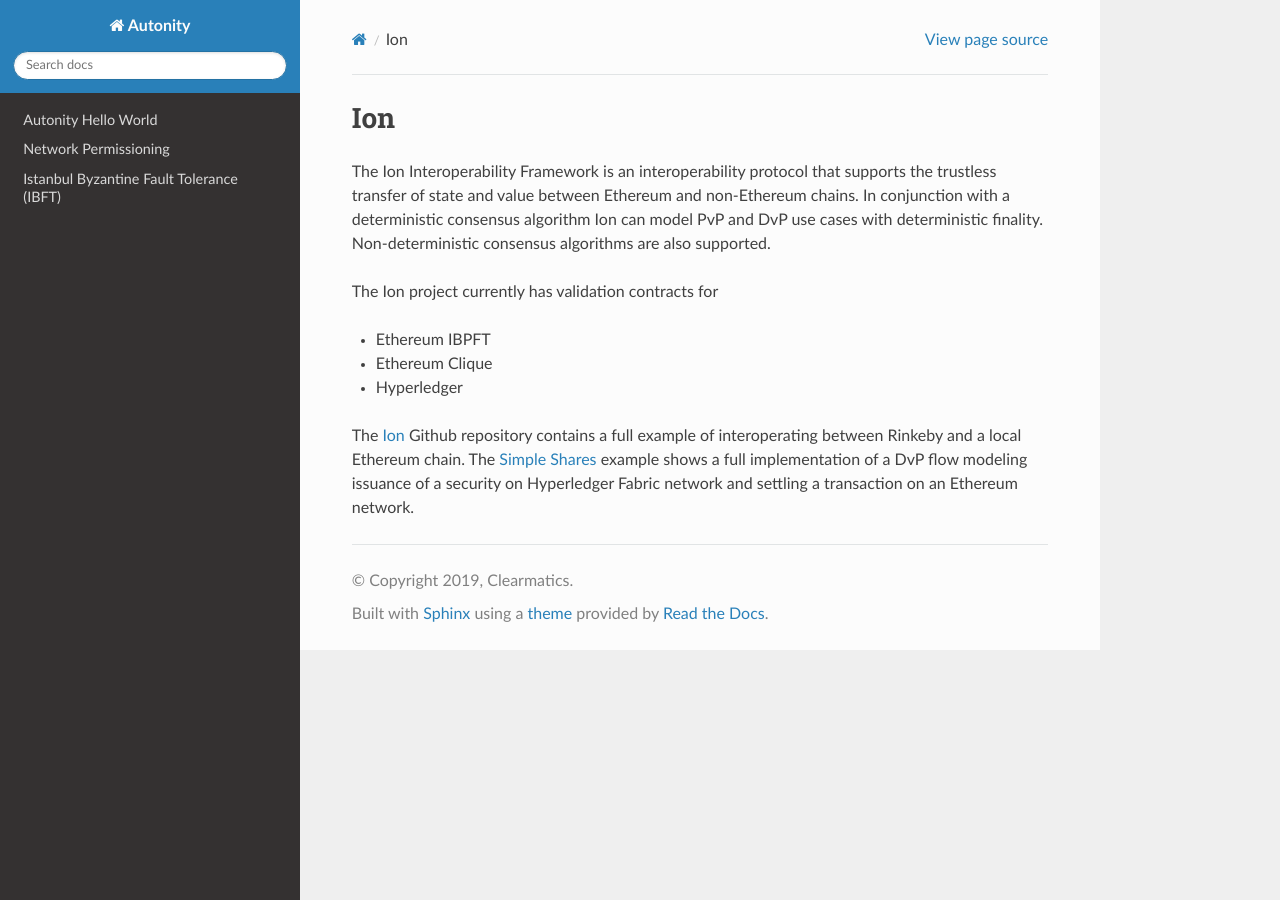
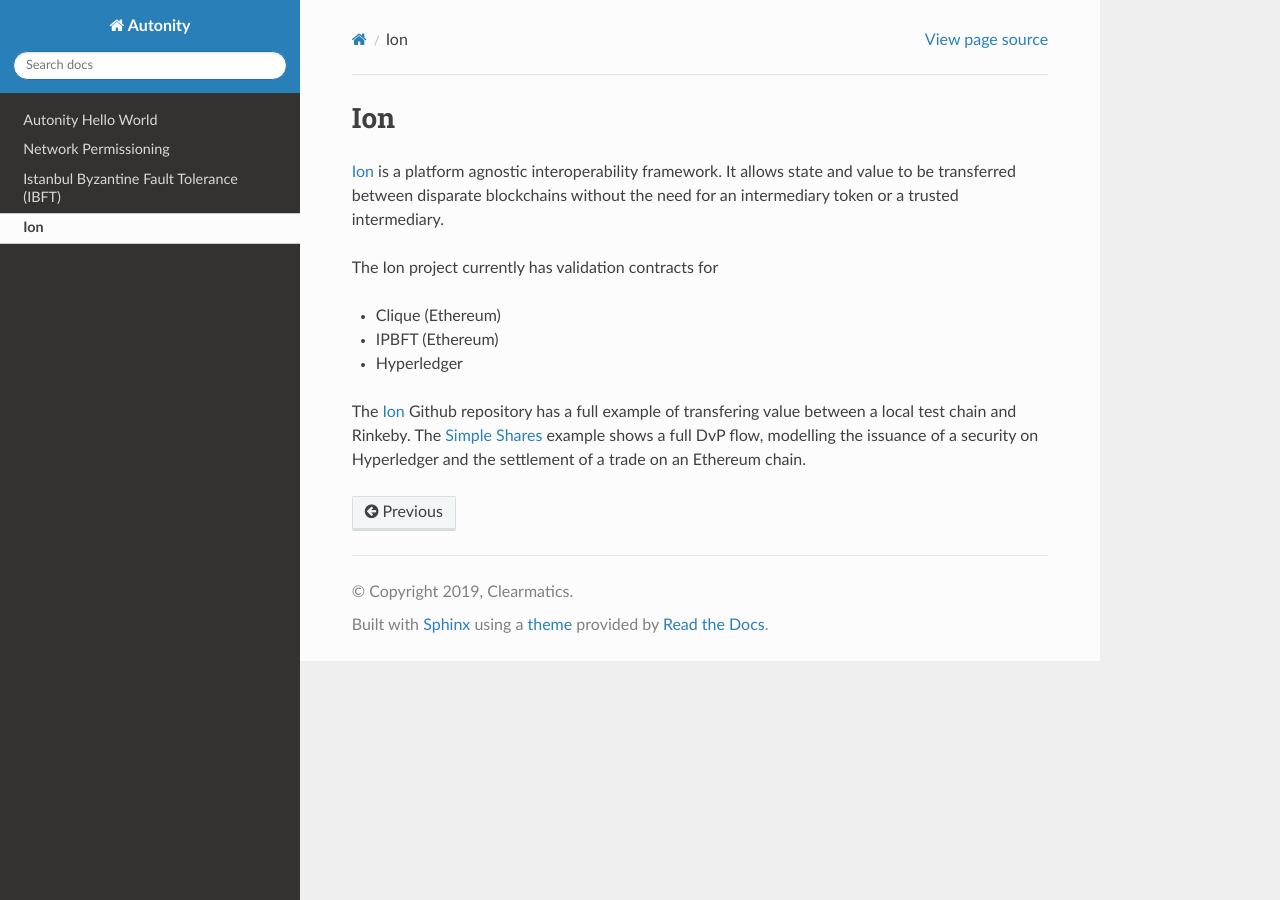
Before and after one commit to mtint/autonity-docs, a Sphinx documentation site: the page built from source/ion/index.rst, in a window 1280 px wide. Built offline with Sphinx 7.4.7 and the Read the Docs theme 2.0.0, drawn with Linux system fonts in a browser that asks for light colours; pages that are not in the unit, such as notebooks, are missing from menus.

Commit message:
Add Ion page

```diff
--- a/source/hello-autonity/index.rst
+++ b/source/hello-autonity/index.rst
@@ -9,19 +9,19 @@ First clone the Hello Autonity repository
 
 ::
 
-   git clone git@github.com:clearmatics/hello-autonity.git
+   git clone git@github.com:clearmatics/autonity.git
 
 Change directory in repository you have just cloned
 
 ::
 
-   cd hello-autonity
+   cd helloworld
 
 Start the network
 
 ::
 
-   docker-compose up
+   docker-compose up -d
 
 .. _docker: https://www.docker.com/
 .. _docker-compose: https://docs.docker.com/compose/
--- a/source/index.rst
+++ b/source/index.rst
@@ -18,10 +18,9 @@ Get started by running the Autonity Hello World that will allow you to run a loc
    :maxdepth: 3
 
    hello-autonity/index.rst
-   design-goals/index.rst
-   getting-started/index.rst
    network-perm/index-nw.rst
    IBFT/index.rst
+   ion/index.rst
 
 
 .. note:: Have a question? You can reach the Autonity team on Github_ or in the `Autonity Gitter`_ channel.
--- a/source/ion/index.rst
+++ b/source/ion/index.rst
@@ -1,15 +1,15 @@
 Ion
 ====================================
 
-The Ion Interoperability Framework is an interoperability protocol that supports the trustless transfer of state and value between Ethereum and non-Ethereum chains. In conjunction with a deterministic consensus algorithm Ion can model PvP and DvP use cases with deterministic finality. Non-deterministic consensus algorithms are also supported.
+Ion_ is a platform agnostic interoperability framework. It allows state and value to be transferred between disparate blockchains without the need for an intermediary token or a trusted intermediary.
 
 The Ion project currently has validation contracts for
 
-- Ethereum IBPFT
-- Ethereum Clique
+- Clique (Ethereum)
+- IPBFT (Ethereum)
 - Hyperledger
 
-The Ion_ Github repository contains a full example of interoperating between Rinkeby and a local Ethereum chain. The `Simple Shares`_ example shows a full implementation of a DvP flow modeling issuance of a security on Hyperledger Fabric network and settling a transaction on an Ethereum network.
+The Ion_ Github repository has a full example of transfering value between a local test chain and Rinkeby. The `Simple Shares`_ example shows a full DvP flow, modelling the issuance of a security on Hyperledger and the settlement of a trade on an Ethereum chain.
 
 .. _Ion: https://www.github.com/clearmatics/ion/
-.. _Simple Shares: https://github.com/clearmatics/simpleshares
+.. _Simple Shares: https://www.github.com/clearmatics/simpleshares/
```
Also changed, not shown: source/introduction/index.rst (deleted, +0 -47 lines).
